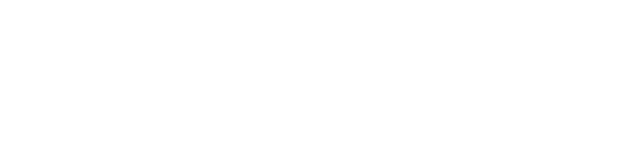
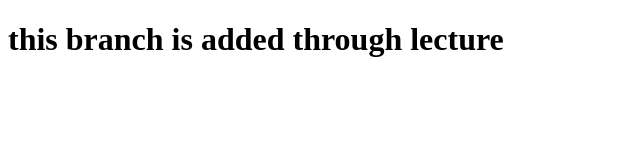
Before and after one commit to Shoaib-max/studing-git, a plain HTML site: page index.html in a window 1280 px wide. Shown: the whole page, without its empty margins (0-640 px from the left). Drawn offline with Linux system fonts and the light colour scheme.

Commit message:
modified using lecture branch

```diff
--- a/index.html
+++ b/index.html
@@ -4,6 +4,7 @@
 <title>Page Title</title>
 </head>
 <body>
+    <h1>this branch is added through lecture</h1>
 
 </body>
 </html>
```
